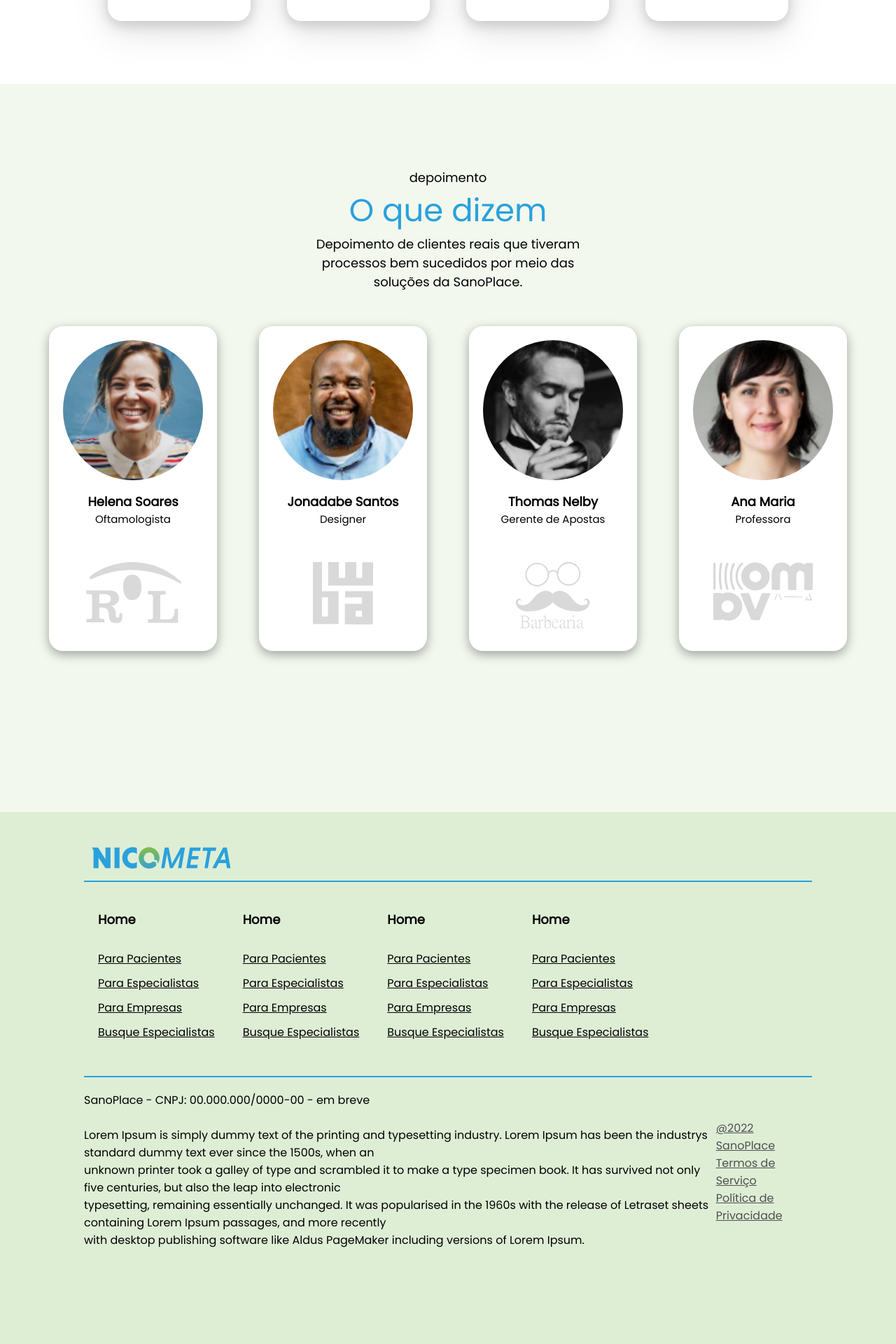
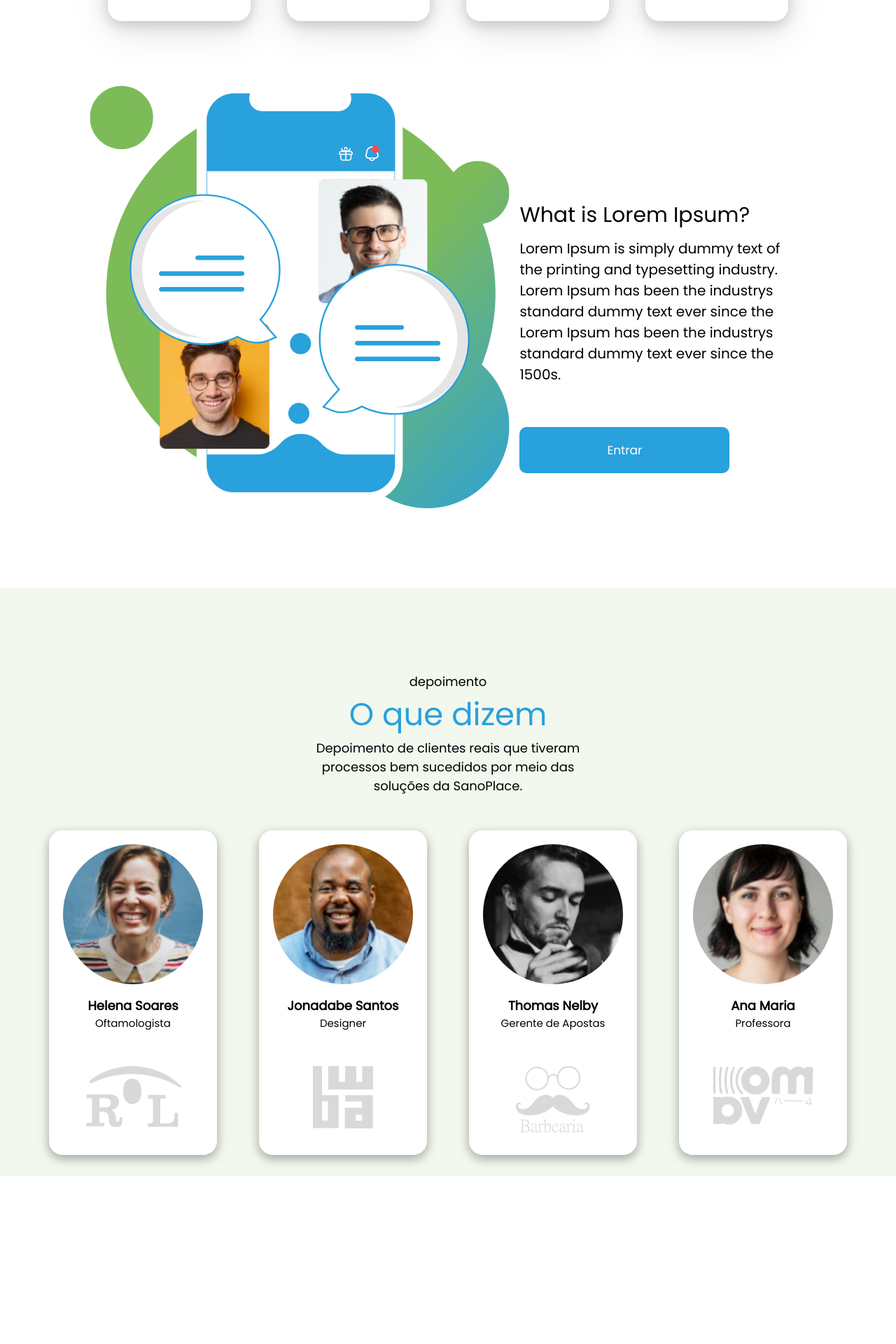
Before and after one commit to metamathstudios/sanoplace, a Next.js app: page / in a window 1280 px wide. Shown: the part 1480-3400 px from the top of the page at 70% size. Built offline with nearby package versions, Linux system fonts and the light colour scheme.

Commit message:
feat: add finish mobile responsive

```diff
--- a/components/Landing/Apresentation1/styles.module.scss
+++ b/components/Landing/Apresentation1/styles.module.scss
@@ -4,10 +4,9 @@
   width: 100%;
   height: 90vh;
   font-family: Poppins, sans-serif;
-  display: none;
 
-  @media screen and (max-width: 1400px) {
-    height: 100vh;
+  @media screen and (max-width: 1000px) {
+    height: auto;
   }
 
   .centerContainer {
@@ -15,10 +14,20 @@
     display: flex;
     justify-content: space-around;
 
+    @media screen and (max-width: 1000px) {
+      flex-direction: column-reverse;
+    }
+
     .leftSide {
       width: 60%;
 
-      @media screen and (max-width: 1400px) {
+      @media screen and (max-width: 1000px) {
+        display: flex;
+        justify-content: center;
+        width: 100%;
+      }
+
+      @media screen and (min-width: 1400px) {
         width: 50%;
       }
     }
@@ -29,19 +38,35 @@
       flex-direction: column;
       justify-content: center;
 
+      @media screen and (max-width: 1000px) {
+        width: 100%;
+        margin-top: 20px;
+      }
+
       .title {
         font-size: 30px;
         padding-bottom: 10px;
+
+        @media screen and (max-width: 1000px) {
+          font-size: 23px;
+          text-align: center;
+        }
       }
 
       .description {
         font-size: 20px;
         padding-bottom: 60px;
+
+        @media screen and (max-width: 1000px) {
+          font-size: 16px;
+          text-align: center;
+          padding-bottom: 0px;
+        }
       }
 
       .button {
         cursor: pointer;
-        width: 0px;
+        width: 300px;
         display: flex;
         justify-content: center;
         padding: 20px;
@@ -49,6 +74,10 @@
         background-color: var(--blue);
         border-radius: 10px;
         font-size: 17px;
+
+        @media screen and (max-width: 1000px) {
+          display: none;
+        }
       }
     }
   }
--- a/components/Landing/Apresentation2/styles.module.scss
+++ b/components/Landing/Apresentation2/styles.module.scss
@@ -2,13 +2,8 @@
   display: flex;
   justify-content: center;
   width: 100%;
-  height: 90vh;
+  margin-bottom: 30px;
   font-family: Poppins, sans-serif;
-  display: none;
-
-  @media screen and (max-width: 1400px) {
-    height: 110vh;
-  }
 
   .centerContainer {
     width: 80%;
@@ -18,10 +13,10 @@
     .leftSide {
       width: 60%;
       margin-top: 100px;
-      justify-content: flex-start;
 
-      @media screen and (max-width: 1400px) {
-        width: 40%;
+      @media screen and (max-width: 1300px) {
+        width: 100%;
+        margin-top: 200px;
       }
     }
 
@@ -31,8 +26,8 @@
       flex-direction: column;
       justify-content: center;
 
-      @media screen and (max-width: 1400px) {
-        width: 40%;
+      @media screen and (max-width: 800px) {
+        display: none;
       }
 
       .title {
--- a/components/Landing/Footer/index.tsx
+++ b/components/Landing/Footer/index.tsx
@@ -25,42 +25,6 @@ const Footer = () => {
             <div>Busque Especialistas</div>
           </div>
         </div>
-
-        <div className={styles.column}>
-          <div className={styles.title}>
-            Home
-          </div>
-          <div className={styles.content}>
-            <div>Para Pacientes</div>
-            <div>Para Especialistas</div>
-            <div>Para Empresas</div>
-            <div>Busque Especialistas</div>
-          </div>
-        </div>
-
-        <div className={styles.column}>
-          <div className={styles.title}>
-            Home
-          </div>
-          <div className={styles.content}>
-            <div>Para Pacientes</div>
-            <div>Para Especialistas</div>
-            <div>Para Empresas</div>
-            <div>Busque Especialistas</div>
-          </div>
-        </div>
-
-        <div className={styles.column}>
-          <div className={styles.title}>
-            Home
-          </div>
-          <div className={styles.content}>
-            <div>Para Pacientes</div>
-            <div>Para Especialistas</div>
-            <div>Para Empresas</div>
-            <div>Busque Especialistas</div>
-          </div>
-        </div>
       </div>
       <div className={styles.line}/>
       <div className={styles.footerEnd}>
@@ -68,9 +32,6 @@ const Footer = () => {
           SanoPlace - CNPJ: 00.000.000/0000-00 - em breve<br />
           <br />
           Lorem Ipsum is simply dummy text of the printing and typesetting industry. Lorem Ipsum has been the industrys standard dummy text ever since the 1500s, when an <br />
-          unknown printer took a galley of type and scrambled it to make a type specimen book. It has survived not only five centuries, but also the leap into electronic <br />
-          typesetting, remaining essentially unchanged. It was popularised in the 1960s with the release of Letraset sheets containing Lorem Ipsum passages, and more recently <br />
-          with desktop publishing software like Aldus PageMaker including versions of Lorem Ipsum.
         </div>
         <div className={styles.info}>
           <div>@2022 SanoPlace</div>
--- a/components/Landing/Footer/styles.module.scss
+++ b/components/Landing/Footer/styles.module.scss
@@ -1,6 +1,5 @@
 .container {
   width: 100%;
-  height: 80vh;
   padding-top: 50px;
   padding-right: 120px;
   padding-left: 120px;
@@ -8,9 +7,9 @@
   background-color: var(--footer-grey);
   font-family: Poppins, sans-serif;
 
-
-  @media screen and (max-width: 1400px) {
-    height: 120vh;
+  @media screen and (max-width: 1080px) {
+    padding-left: 0px;
+    padding-right: 0px;
   }
 
   .footerHeader {
@@ -20,6 +19,13 @@
     .logoContainer {
       padding-left: 10px;
       padding-right: 10px;
+
+      @media screen and (max-width: 1080px) {
+        padding-left: 0px;
+        padding-right: 0px;
+        display: flex;
+        justify-content: center;
+      }
     }
 
     .line {
@@ -61,13 +67,18 @@
 
   .footerEnd {
     display: flex;
+    flex-direction: column;
     justify-content: center;
     padding-top: 20px;
+
+    @media screen and (max-width: 1080px) {
+      padding-left: 20px;
+      padding-right: 10px;
+    }
 
     .info {
       display: flex;
       padding-top: 40px;
-      flex-direction: column;
 
       div {
         margin-right: 20px;
--- a/components/Landing/Testimonials/components/Box/styles.module.scss
+++ b/components/Landing/Testimonials/components/Box/styles.module.scss
@@ -1,10 +1,15 @@
 .box {
   padding: 20px;
+  margin-bottom: 30px;
   margin-left: 30px;
   margin-right: 30px;
   background-color: white;
   border-radius: 20px;
   box-shadow: rgba(0, 0, 0, 0.35) 0px 5px 15px;
+
+  @media screen and (max-width: 800px) {
+    width: 100%;
+  }
 
   .profile {
     padding-bottom: 10px;
--- a/components/Landing/Testimonials/styles.module.scss
+++ b/components/Landing/Testimonials/styles.module.scss
@@ -2,13 +2,9 @@
   display: flex;
   justify-content: center;
   width: 100%;
-  height: 100vh;
   background-color: #F2F8EE;
   font-family: Poppins, sans-serif;
-
-  @media screen and (max-width: 1400px) {
-    height: 130vh;
-  }
+  margin-bottom: 50px;
 
   .columnContainer {
     display: flex;
```
